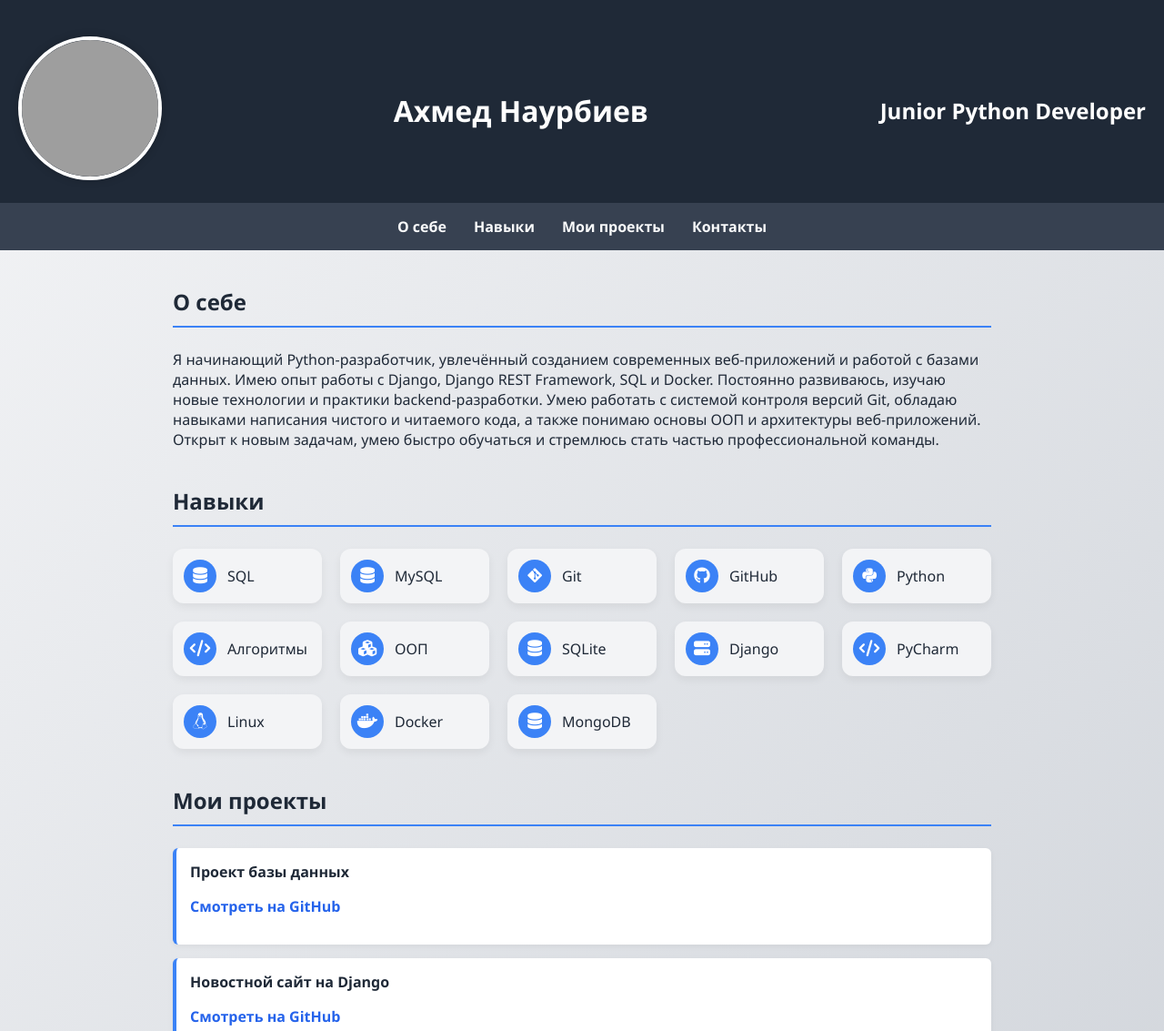
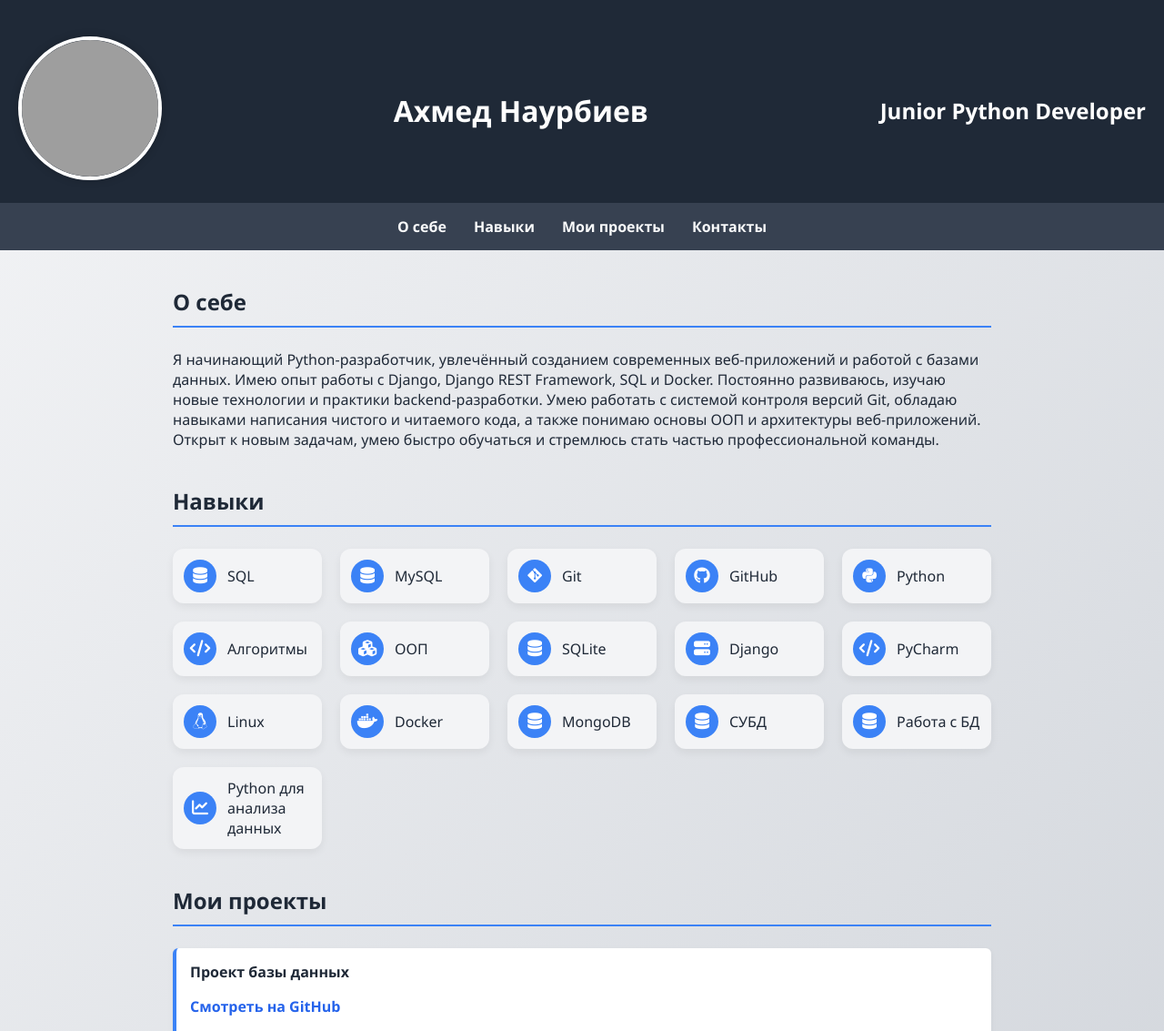
Before and after one commit to naurbiev01/portfolio_2, a plain HTML site: page index.html in a window 1280 px wide. Shown: the top 1133 px of the page at 91% size. Drawn offline with Linux system fonts and the light colour scheme; grey boxes are pictures that could not be loaded.

Commit message:
Update index.html
Добавил несколько навыков для пункта навыки

```diff
--- a/index.html
+++ b/index.html
@@ -204,6 +204,9 @@
       <div class="skill"><div class="skill-icon"><i class="fab fa-linux"></i></div>Linux</div>
       <div class="skill"><div class="skill-icon"><i class="fab fa-docker"></i></div>Docker</div>
       <div class="skill"><div class="skill-icon"><i class="fas fa-database"></i></div>MongoDB</div>
+      <div class="skill"><div class="skill-icon"><i class="fas fa-database"></i></div>СУБД</div>
+<div class="skill"><div class="skill-icon"><i class="fas fa-database"></i></div>Работа с БД</div>
+<div class="skill"><div class="skill-icon"><i class="fas fa-chart-line"></i></div>Python для анализа данных</div>
     </div>
   </section>
 
```
